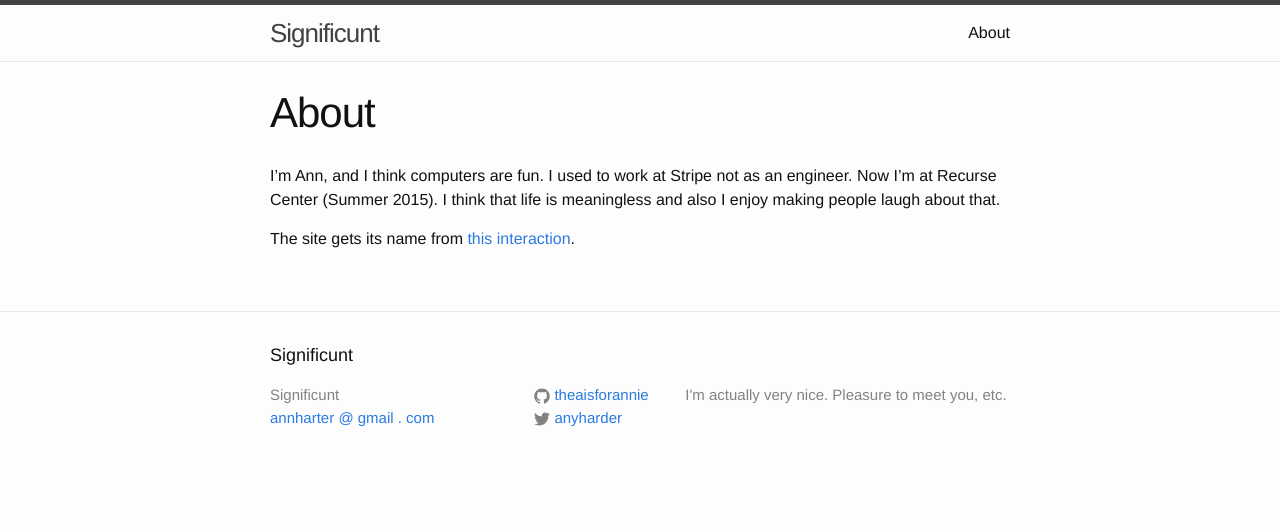
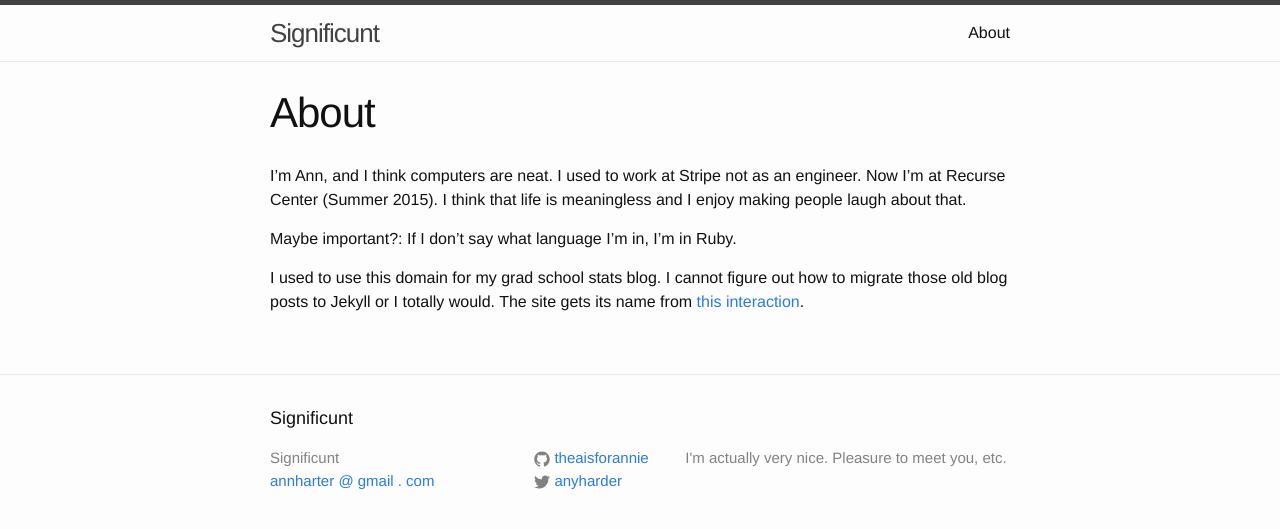
Before and after one commit to theaisforannie/theaisforannie.github.io, a Jekyll site: the page built from about.md, in a window 1280 px wide. Shown: the top 529 px of the page. Built offline with Jekyll 4.4.1, drawn with Linux system fonts in a browser that asks for light colours.

Commit message:
tweaked the about page some ~*~*~*~ I am a shining diamond ~*~*~*~

```diff
--- a/about.md
+++ b/about.md
@@ -4,6 +4,8 @@ title: About
 permalink: /about/
 ---
 
-I'm Ann, and I think computers are fun. I used to work at Stripe not as an engineer. Now I'm at Recurse Center (Summer 2015). I think that life is meaningless and also I enjoy making people laugh about that.
+I'm Ann, and I think computers are neat. I used to work at Stripe not as an engineer. Now I'm at Recurse Center (Summer 2015). I think that life is meaningless and I enjoy making people laugh about that.
 
-The site gets its name from [this interaction](https://twitter.com/mc_hankins/status/425692530718437376).
+Maybe important?: If I don't say what language I'm in, I'm in Ruby.
+
+I used to use this domain for my grad school stats blog. I cannot figure out how to migrate those old blog posts to Jekyll or I totally would. The site gets its name from [this interaction](https://twitter.com/mc_hankins/status/425692530718437376).
```
